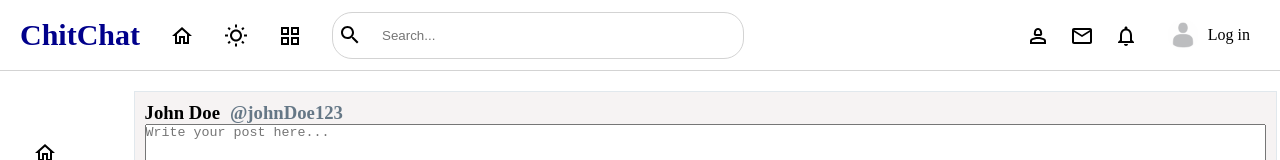
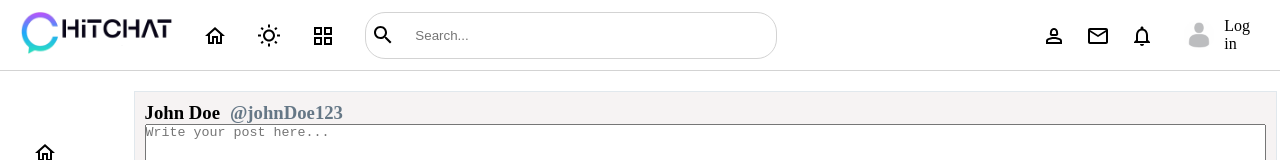
Before and after one commit to btjandra15/ChitChatWebsite, a React (Create React App) app in the folder Phase II/client/: page / in a window 1280 px wide. Shown: the top 160 px of the page. Built offline with nearby package versions, Linux system fonts and the light colour scheme; no server answers.

Commit message:
Added "ChitChat" logo to home

```diff
--- a/Phase II/client/src/Pages/Home/Home.js
+++ b/Phase II/client/src/Pages/Home/Home.js
@@ -21,7 +21,9 @@ import "./Navbar.scss"
 import "./RightBar.scss"
 import { DarkModeContext } from "../../context/darkModeContext";
 import WbSunnyOutlinedIcon from '@mui/icons-material/WbSunnyOutlined';
-import Post from "./Post.js";
+import ChitChatLogo2 from "../../images/ChitChatLogo2.png";
+import ChitChatLogo2darkmode from "../../images/ChitChatLogo2-darkmode.png"
+import Post from "./post"
 import PostComponent from "../../components/PostComponent";
 
 const cookies = new Cookies();
@@ -97,9 +99,8 @@ const Home = () => {
             <div className='navbar'>
                 <div className="left">
                     {/* <img src={ChitChatLogo} alt="" /> */}
-
-                    <Link to="/" style={{ textDecoration: 'none' }}>
-                        <span>ChitChat</span>
+                    <Link className="nav-logo" to="/" style={{ textDecoration: 'none' }}>
+                        <img src={darkMode ? ChitChatLogo2darkmode : ChitChatLogo2} alt="ChitChat Logo 2" />
                     </Link>
 
                     <Link className='left-icons'>
--- a/Phase II/client/src/Pages/Home/Navbar.scss
+++ b/Phase II/client/src/Pages/Home/Navbar.scss
@@ -28,6 +28,15 @@
                 font-weight: bold;;
                 font-size: 30px;
                 color: themed("logo");
+            }
+
+            .nav-logo{
+                width: 15%;
+            }
+
+            .nav-logo img{
+                width: 100%;
+                height: auto;
             }
 
             .left-icons{
```
Also changed, not shown: Phase II/client/src/images/ChitChatLogo2-darkmode.png (added), Phase II/client/src/images/ChitChatLogo2.png (added).
